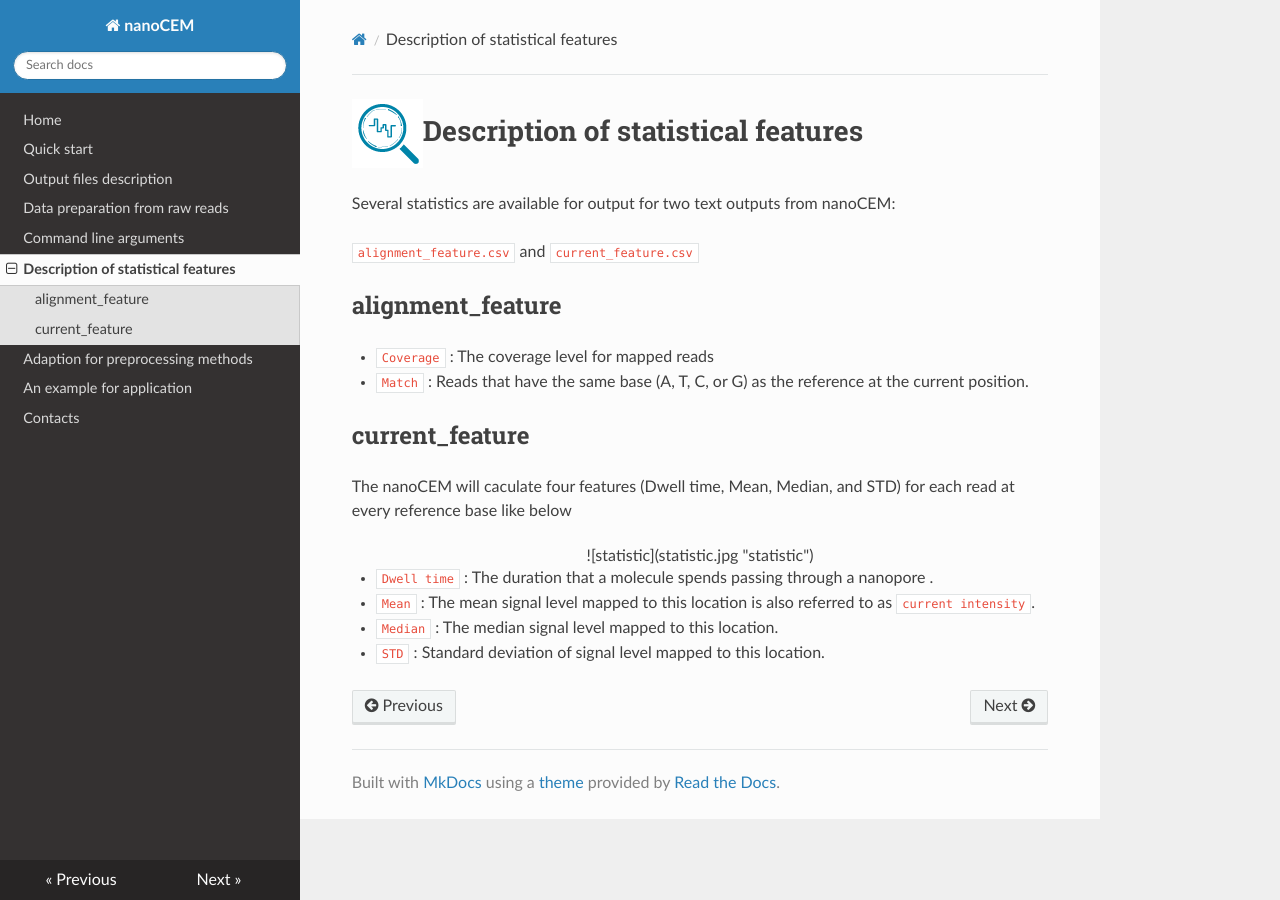
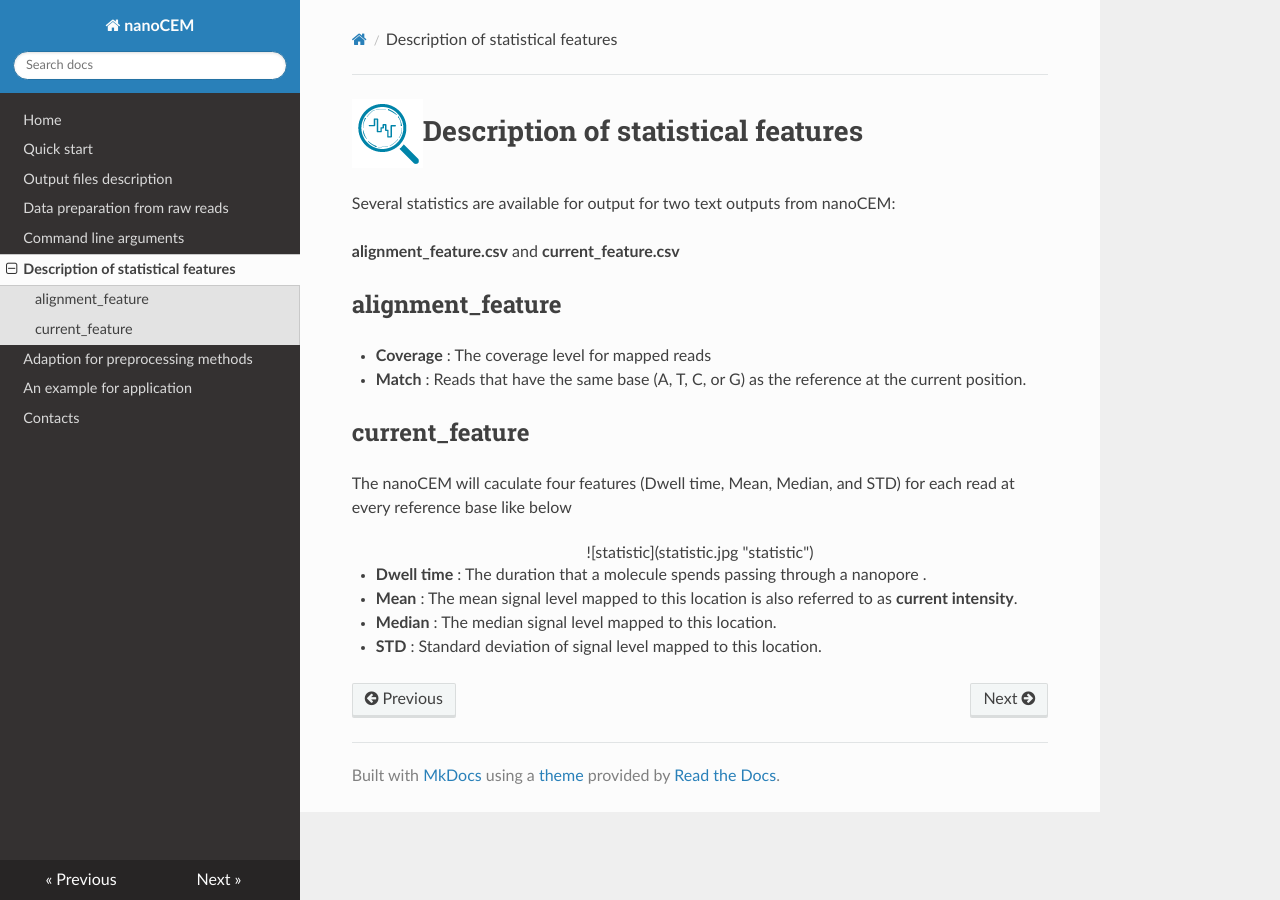
Before and after one commit to lrslab/nanoCEM, an MkDocs documentation site: the page built from docs/statistics.md, in a window 1280 px wide. Built offline with MkDocs 1.6.1, drawn with Linux system fonts in a browser that asks for light colours; nearby versions of some CDN libraries.

Commit message:
update docs

```diff
--- a/docs/statistics.md
+++ b/docs/statistics.md
@@ -2,12 +2,12 @@
 
 Several statistics are available for output for two text outputs from nanoCEM:
 
-`alignment_feature.csv` and `current_feature.csv`
+**alignment_feature.csv** and **current_feature.csv**
 
 ## alignment_feature
 
-* `Coverage` : The coverage level for mapped reads
-* `Match` : Reads that have the same base (A, T, C, or G) as the reference at the current position.
+* **Coverage** : The coverage level for mapped reads
+* **Match** : Reads that have the same base (A, T, C, or G) as the reference at the current position.
 
 ## current_feature
 
@@ -16,7 +16,7 @@ The nanoCEM will caculate four features (Dwell time, Mean, Median, and STD) for
 
 <center> ![statistic](statistic.jpg "statistic") </center>
 
-* `Dwell time` :  The duration that a molecule spends passing through a nanopore .
-* `Mean` : The mean signal level mapped to this location is also referred to as `current intensity`.
-* `Median` : The median signal level  mapped to this location.
-* `STD` : Standard deviation of signal level mapped to this location.
+* **Dwell time** :  The duration that a molecule spends passing through a nanopore .
+* **Mean** : The mean signal level mapped to this location is also referred to as **current intensity**.
+* **Median** : The median signal level  mapped to this location.
+* **STD** : Standard deviation of signal level mapped to this location.
```
Also changed, not shown: docs/contact.md (+1 -1 lines), docs/example.md (+1 -1 lines), docs/output_format.md (+3 -3 lines).
